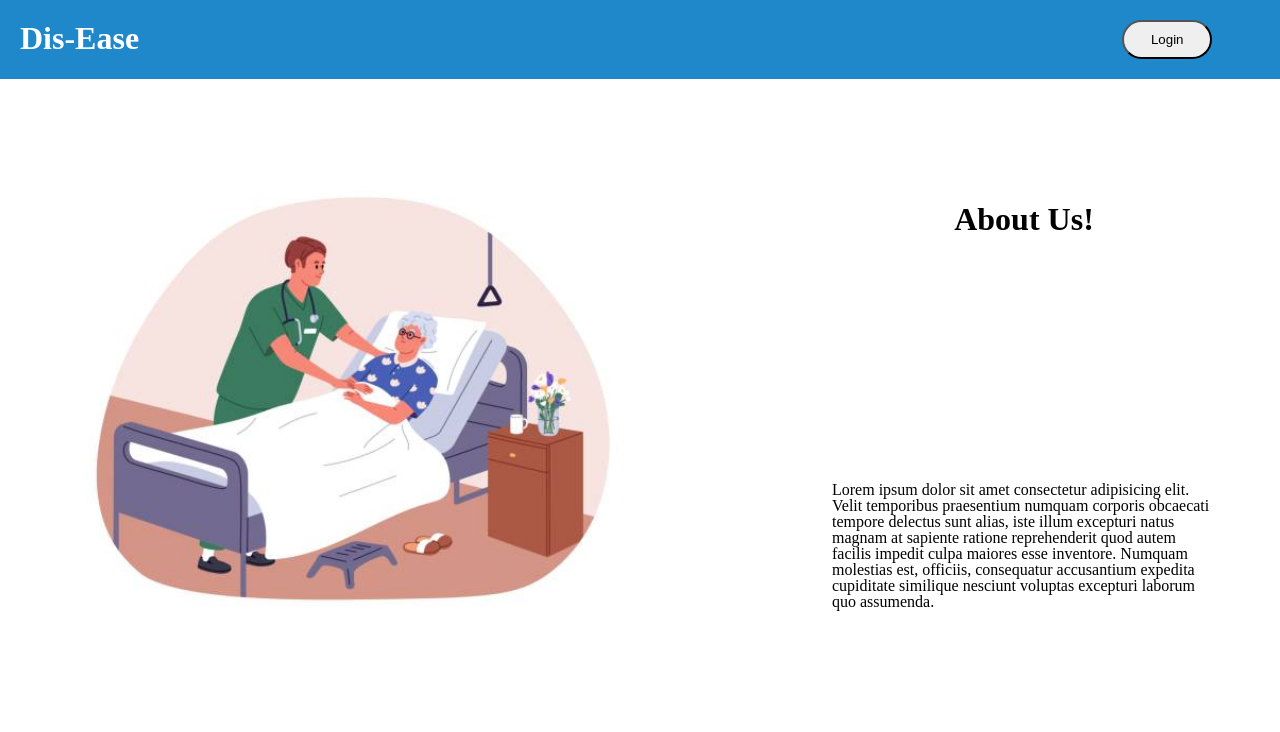
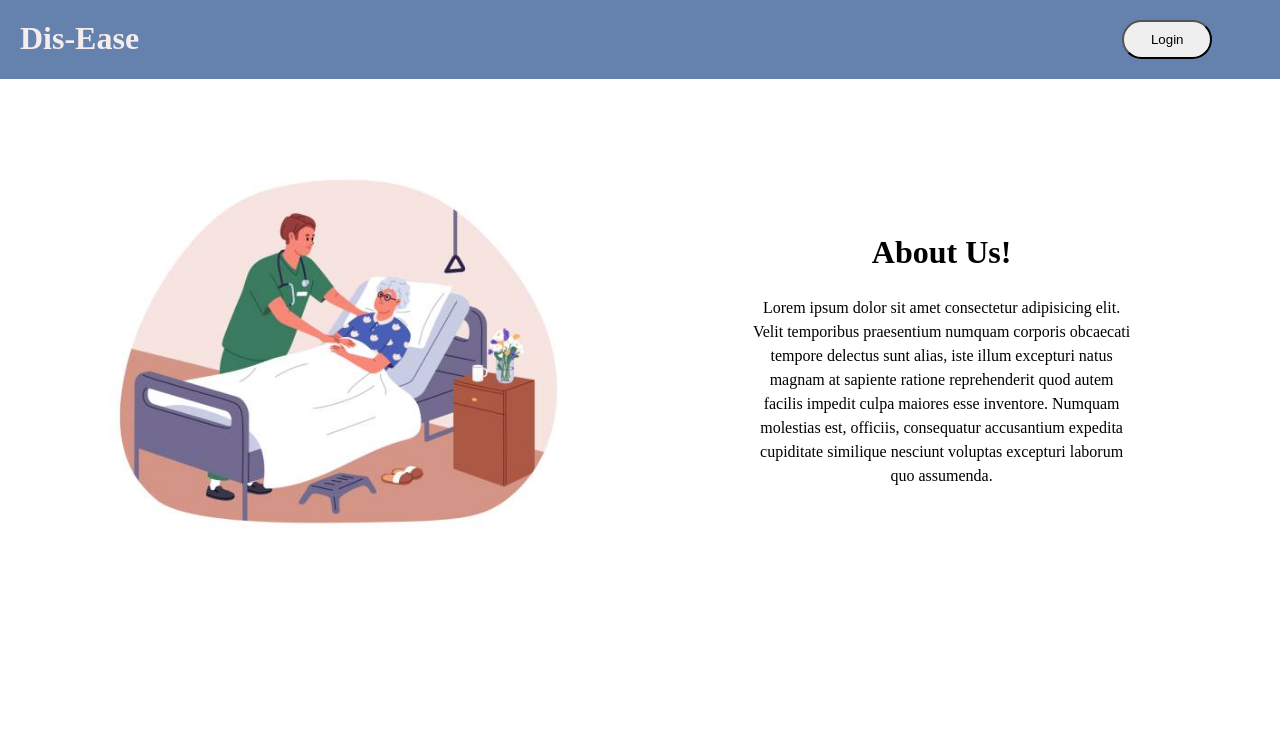
Before and after one commit to UtsavlalShrestha/disease-prediction-and-doctor-booking, a Django app: page / in a window 1280 px wide. Shown: the top 732 px of the page. Run offline with Django 5.2, Linux system fonts and the light colour scheme.

Commit message:
Updated Css files

```diff
--- a/base/templates/base/home.html
+++ b/base/templates/base/home.html
@@ -1,18 +1,25 @@
-{% extends 'main.html' %}
+{% extends 'main.html' %} {% load static %} {% block content %}
 
-{% load static %}
-
-{% block content %}
-
-<link rel="stylesheet" type="text/css" href="{% static 'css/home.css' %}">
+<link rel="stylesheet" type="text/css" href="{% static 'css/home.css' %}" />
 
 <div class="home-container">
-    <div class="disp-image">
-        <img src="{% static 'images/home2.jpg' %}" alt="Home Image" class="home-image">
-    </div>
-    <div class="disp-content">
-        <h1>About Us!</h1>
-        <p>Lorem ipsum dolor sit amet consectetur adipisicing elit. Velit temporibus praesentium numquam corporis obcaecati tempore delectus sunt alias, iste illum excepturi natus magnam at sapiente ratione reprehenderit quod autem facilis impedit culpa maiores esse inventore. Numquam molestias est, officiis, consequatur accusantium expedita cupiditate similique nesciunt voluptas excepturi laborum quo assumenda.</p>
-    </div>
+  <div class="disp-image">
+    <img
+      src="{% static 'images/home2.jpg' %}"
+      alt="Home Image"
+      class="home-image"
+    />
+  </div>
+  <div class="disp-content">
+    <h1>About Us!</h1>
+    <p>
+      Lorem ipsum dolor sit amet consectetur adipisicing elit. Velit temporibus
+      praesentium numquam corporis obcaecati tempore delectus sunt alias, iste
+      illum excepturi natus magnam at sapiente ratione reprehenderit quod autem
+      facilis impedit culpa maiores esse inventore. Numquam molestias est,
+      officiis, consequatur accusantium expedita cupiditate similique nesciunt
+      voluptas excepturi laborum quo assumenda.
+    </p>
+  </div>
 </div>
 {% endblock content %}
--- a/static/css/home.css
+++ b/static/css/home.css
@@ -1,30 +1,41 @@
-    .home-container{
-        display: grid;
-        width: 90%;
-        grid-template-columns: 2fr 1fr;
-        margin: auto;
+.home-container {
+  display: flex;
+  align-items: center;
+  justify-content: space-between;
+  padding: 0 5%;
+  gap: 20px;
+  max-width: 100%;
 }
-    .disp-image .home-image{
-        margin-left: 3%;
-        width: 70%;
-        height: 650px;
+
+.disp-image .home-image {
+  width: 95%;
+  height: auto;
   object-fit: cover;
   transition: all 0.5s ease-in-out;
 }
+
 .disp-image .home-image:hover {
-        width: 72%;
-        height: 666px;
-        transition: width 0.5s, height 0.5s ease-out;
+  width: 97%;
+  height: auto;
+  transition: width 0.5s ease-out;
 }
+
 .disp-content {
-        display: grid;
-        place-items: center;
-        gap: 0;
+  width: 50%;
+  display: flex;
+  flex-direction: column;
+  justify-content: center;
+  align-items: center;
 }
 
 .disp-content h1,
 .disp-content p {
   margin: 0;
-        padding: 0;
-        line-height: 1;
+  padding: 10px 0;
+  line-height: 1.5;
 }
+
+.disp-content p {
+  max-width: 70%;
+  text-align: center;
+}
--- a/static/css/nav.css
+++ b/static/css/nav.css
@@ -1,22 +1,20 @@
-*{
+* {
     margin: 0;
     padding: 0;
-}
-.nav{
-    background-color: rgb(31, 136, 202);
+  }
+  .nav {
+    background-color: #6482ad;
     padding: 20px;
     display: grid;
     grid-template-columns: 8fr 1fr;
-
-
-}
-.nav .login .button1{
+  }
+  .nav .login .button1 {
     width: 90px;
     padding: 10px;
     border-radius: 20px;
-}
+  }
 
-a{
-    color: rgb(255, 255, 255);
+  a {
+    color: #f5eded;
     text-decoration: none;
-}
+  }
```
Lines whose indentation alone changed are shown as unchanged.
